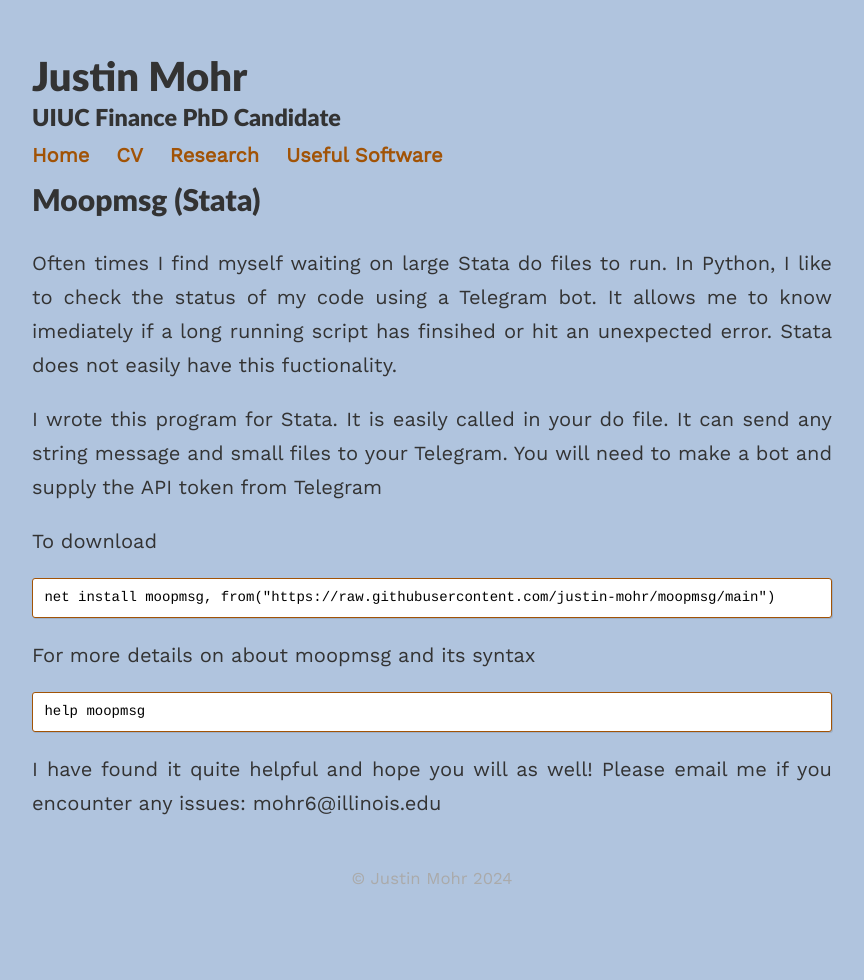
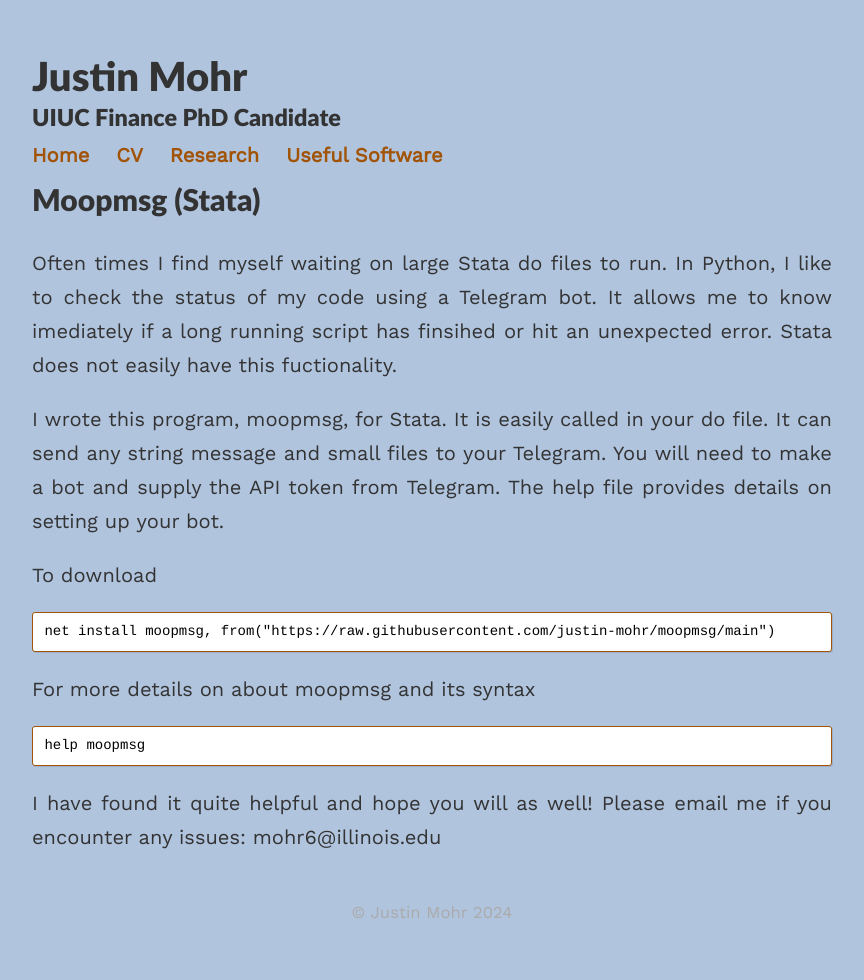
Before and after one commit to justin-mohr/justin-mohr.github.io, a Jekyll site: the page built from _pages/moopmsg.md, in a window 1280 px wide. Shown: the whole page, without its empty margins (208-1072 px from the left). Built offline with Jekyll 4.4.1, drawn with Linux system fonts in a browser that asks for light colours; nearby versions of some CDN libraries.

Commit message:
Update moopmsg.md

```diff
--- a/_pages/moopmsg.md
+++ b/_pages/moopmsg.md
@@ -8,7 +8,7 @@
 <p align="justify">
 Often times I find myself waiting on large Stata do files to run. In Python, I like to check the status of my code using a Telegram bot. It allows me to know imediately if a long running script has finsihed or hit an unexpected error. Stata does not easily have this fuctionality. </p>
 <p align="justify">
-I wrote this  program for Stata. It is easily called in your do file. It can send any string message and small files to your Telegram. You will need to make a bot and supply the API token from Telegram</p>
+I wrote this  program, moopmsg, for Stata. It is easily called in your do file. It can send any string message and small files to your Telegram. You will need to make a bot and supply the API token from Telegram. The help file provides details on setting up your bot.</p>
 
 To download
 ~~~
```
